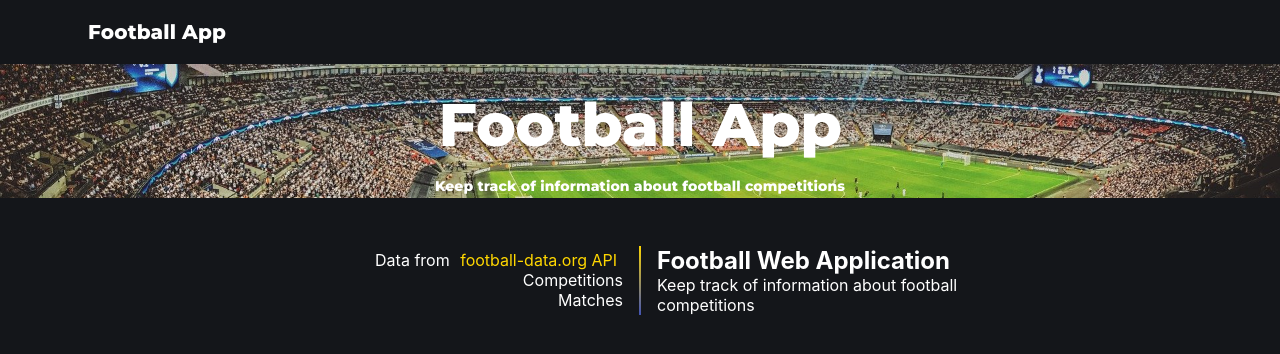
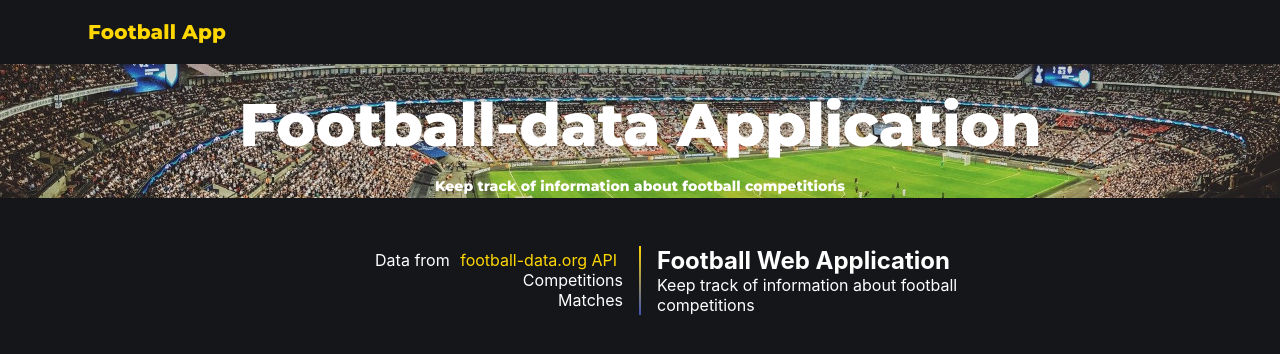
Before and after one commit to vargaae/football-data, a React (Create React App) app: page / in a window 1280 px wide. Shown: the top 354 px of the page. Built offline with nearby package versions, Linux system fonts and the light colour scheme; no server answers.

Commit message:
style titles

```diff
--- a/src/components/Banner/Banner.jsx
+++ b/src/components/Banner/Banner.jsx
@@ -39,7 +39,7 @@ const Banner = () => {
               fontFamily: "Montserrat",
             }}
           >
-            Football App
+            Football-data Application
           </Typography>
           <Typography
             variant="subtitle2"
--- a/src/components/Header.jsx
+++ b/src/components/Header.jsx
@@ -29,7 +29,7 @@ function Header() {
               style={{
                 fontWeight: "bold",
                 fontFamily: "Montserrat",
-                color: "white",
+                color: "gold",
               }}
             >
               Football App
```
